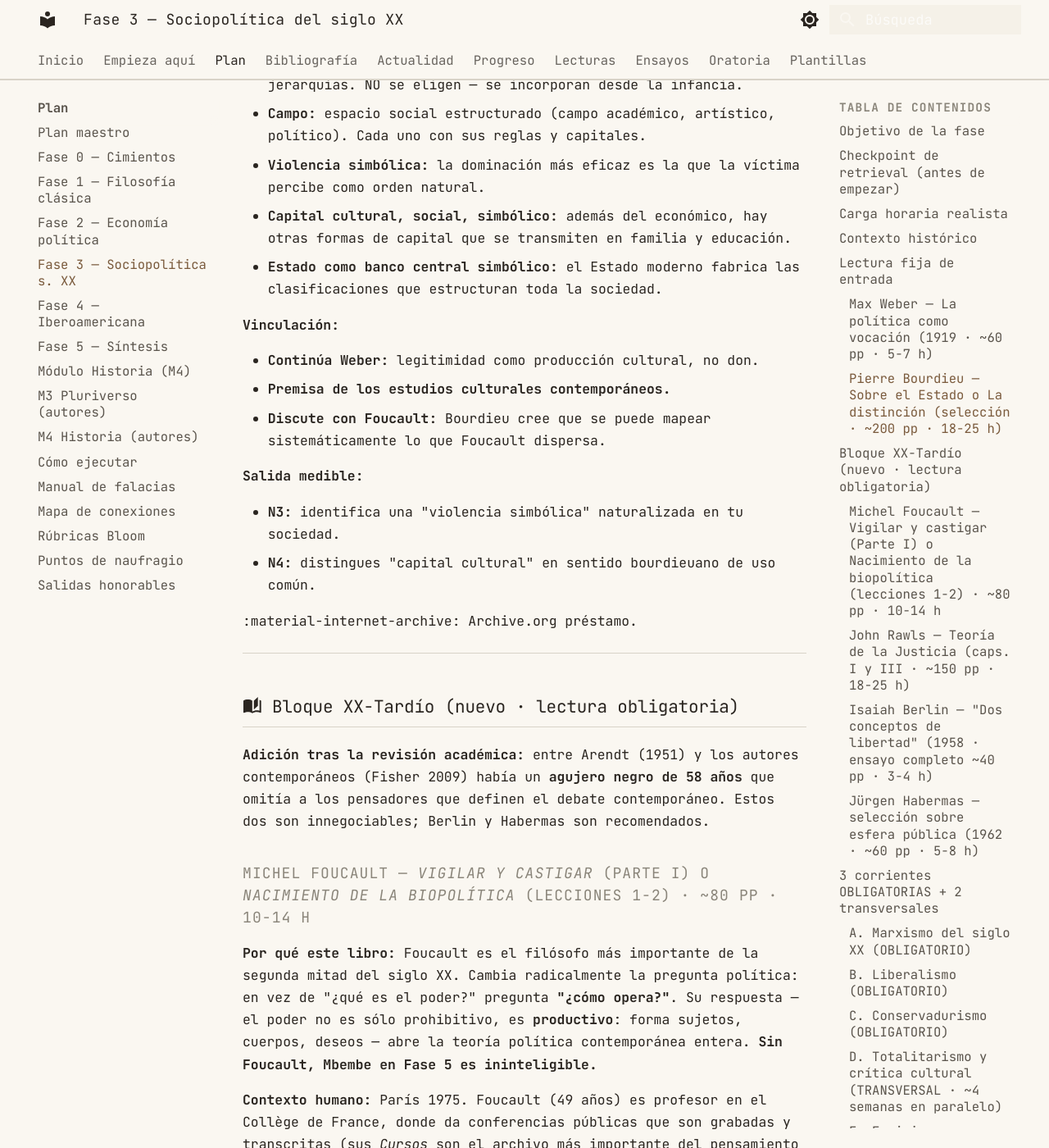
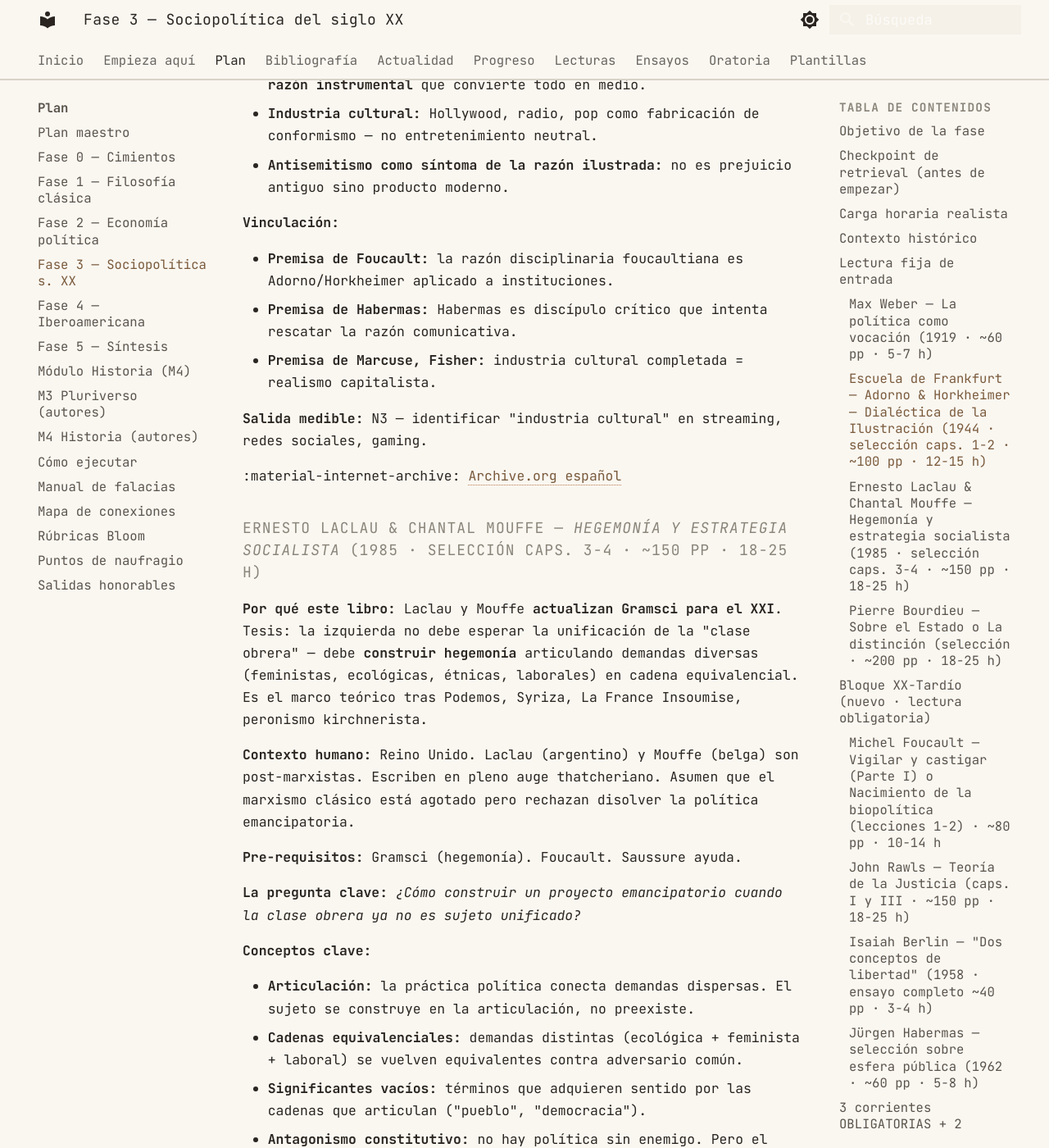
Before and after one commit to MrSpagVi/Curso, an MkDocs documentation site: the page built from docs/plan/fase-3.md, in a window 1280 px wide and 1400 px high, scrolled down 5204 px. Shown: the whole window at 82% size. Built offline with MkDocs 1.6.1 and Material for MkDocs 9.7.7, drawn with Linux system fonts in a browser that asks for light colours; some of the changed text lies outside the part shown.

Commit message:
Frankfurt School + Laclau/Mouffe añadidos correctamente a Fase 3

```diff
--- a/docs/plan/fase-3.md
+++ b/docs/plan/fase-3.md
@@ -107,6 +107,59 @@ Ver módulo dedicado: [Historia (M4)](historia.md).
 
 - :material-file-document: [PDF español (UNAM)](http://rmcps.unam.mx/wp-content/uploads/articulos/016_10_politica_weber.pdf)
 - :material-file-document: [PDF alternativo](https://www.memoriapoliticademexico.org/Textos/6Revolucion/IM/Weber-Politica-Vocacion.pdf)
+
+### Escuela de Frankfurt — Adorno & Horkheimer — *Dialéctica de la Ilustración* (1944 · selección caps. 1-2 · ~100 pp · 12-15 h)
+
+**Por qué este libro:** Adorno y Horkheimer formulan **la crítica más radical a la Ilustración desde dentro de ella**. Tesis: la razón ilustrada, lejos de liberar, **se vuelve totalitaria** porque convierte todo en objeto manipulable — naturaleza, sociedad, yo. Explica por qué la "modernidad ilustrada" produjo Auschwitz como culminación lógica, no accidente.
+
+**Contexto humano:** Los Ángeles 1944. Adorno (40 años) y Horkheimer (49) son judíos alemanes exiliados, fundadores de la Escuela de Frankfurt. Escriben **mientras Auschwitz funciona en Europa**. Filosofía desde el exilio del exterminio.
+
+**Pre-requisitos:** Kant (la Ilustración que critican). Marx (su marxismo es heterodoxo). Hegel.
+
+**La pregunta clave:** *¿Por qué el proyecto ilustrado de emancipación produjo barbarie?*
+
+**Conceptos clave:**
+
+- **Dialéctica de la Ilustración:** la razón que iba a liberar se vuelve **razón instrumental** que convierte todo en medio.
+- **Industria cultural:** Hollywood, radio, pop como fabricación de conformismo — no entretenimiento neutral.
+- **Antisemitismo como síntoma de la razón ilustrada:** no es prejuicio antiguo sino producto moderno.
+
+**Vinculación:**
+
+- **Premisa de Foucault:** la razón disciplinaria foucaultiana es Adorno/Horkheimer aplicado a instituciones.
+- **Premisa de Habermas:** Habermas es discípulo crítico que intenta rescatar la razón comunicativa.
+- **Premisa de Marcuse, Fisher:** industria cultural completada = realismo capitalista.
+
+**Salida medible:** N3 — identificar "industria cultural" en streaming, redes sociales, gaming.
+
+:material-internet-archive: [Archive.org español](https://archive.org/search?query=adorno+horkheimer+dialectica+ilustracion)
+
+### Ernesto Laclau & Chantal Mouffe — *Hegemonía y estrategia socialista* (1985 · selección caps. 3-4 · ~150 pp · 18-25 h)
+
+**Por qué este libro:** Laclau y Mouffe **actualizan Gramsci para el XXI**. Tesis: la izquierda no debe esperar la unificación de la "clase obrera" — debe **construir hegemonía** articulando demandas diversas (feministas, ecológicas, étnicas, laborales) en cadena equivalencial. Es el marco teórico tras Podemos, Syriza, La France Insoumise, peronismo kirchnerista.
+
+**Contexto humano:** Reino Unido. Laclau (argentino) y Mouffe (belga) son post-marxistas. Escriben en pleno auge thatcheriano. Asumen que el marxismo clásico está agotado pero rechazan disolver la política emancipatoria.
+
+**Pre-requisitos:** Gramsci (hegemonía). Foucault. Saussure ayuda.
+
+**La pregunta clave:** *¿Cómo construir un proyecto emancipatorio cuando la clase obrera ya no es sujeto unificado?*
+
+**Conceptos clave:**
+
+- **Articulación:** la práctica política conecta demandas dispersas. El sujeto se construye en la articulación, no preexiste.
+- **Cadenas equivalenciales:** demandas distintas (ecológica + feminista + laboral) se vuelven equivalentes contra adversario común.
+- **Significantes vacíos:** términos que adquieren sentido por las cadenas que articulan ("pueblo", "democracia").
+- **Antagonismo constitutivo:** no hay política sin enemigo. Pero el enemigo se construye discursivamente.
+
+**Vinculación:**
+
+- **Aplica Gramsci al XXI.**
+- **Aplicado por Podemos (Errejón), Syriza, La France Insoumise.**
+- **Será criticado por Žižek:** olvida lo Real lacaniano.
+
+**Salida medible:** N3 — identificar una cadena equivalencial en un movimiento político actual.
+
+:material-internet-archive: Archive.org préstamo.
 
 ### Pierre Bourdieu — *Sobre el Estado* o *La distinción* (selección · ~200 pp · 18-25 h)
 
```
